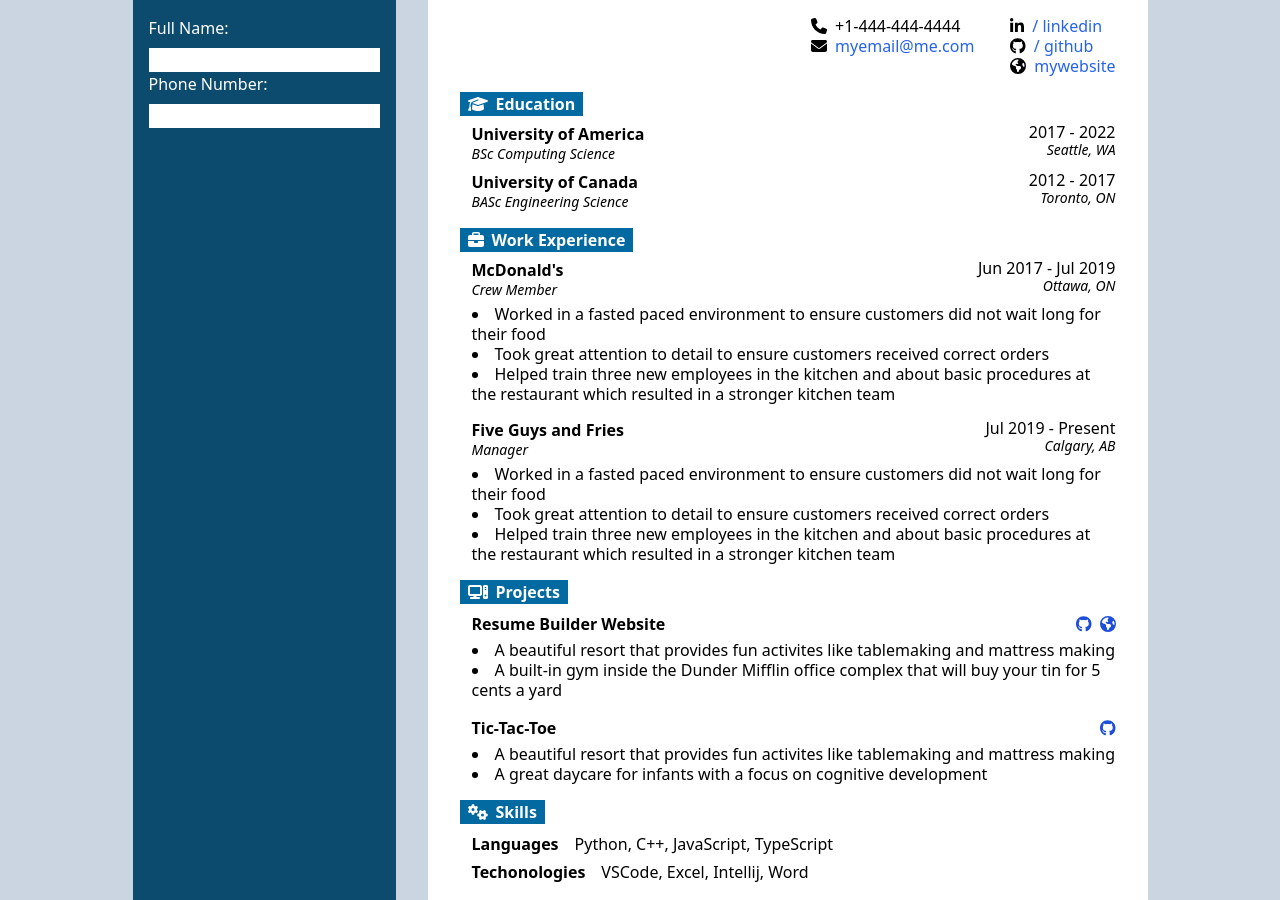
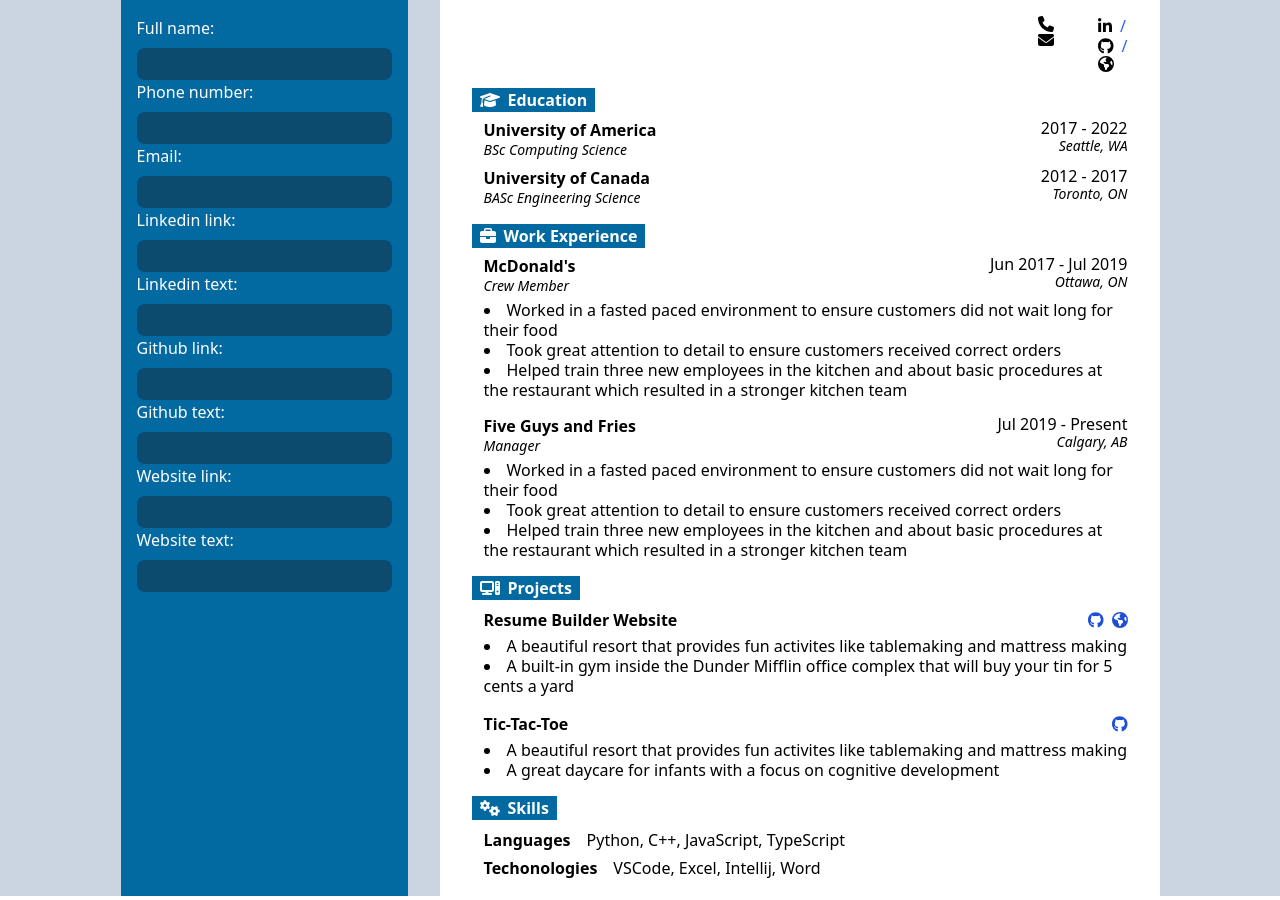
Before and after one commit to Blastose/resume-builder, a React (Create React App) app: page / in a window 1280 px wide. Built offline with nearby package versions, Linux system fonts and the light colour scheme.

Commit message:
Split nested properties into non-nested for PersonalInfo

```diff
--- a/src/components/cv-output/cv-layout.tsx
+++ b/src/components/cv-output/cv-layout.tsx
@@ -28,14 +28,34 @@ class CVLayout extends React.Component<{}, CVState> {
   render() {
     return (
       <div className="flex flex-col md:flex-row gap-8">
-        <div className="bg-sky-900 p-4">
+        <div className="bg-sky-700 p-4">
           <PersonalInfoInput
             personalInfo={this.state.personalInfo}
             onChangeFunction={this.onChange}
           />
         </div>
         <div className="bg-white h-min py-4 px-8 flex flex-col gap-4 w-[720px]">
-          <CVPersonalInfo {...this.state.personalInfo} />
+          <CVPersonalInfo
+            fullName={this.state.personalInfo.fullName}
+            links={{
+              linkedin: {
+                href: this.state.personalInfo.linkedinHref,
+                text: this.state.personalInfo.linkedinText,
+              },
+              github: {
+                href: this.state.personalInfo.githubHref,
+                text: this.state.personalInfo.githubText,
+              },
+              website: {
+                href: this.state.personalInfo.websiteHref,
+                text: this.state.personalInfo.websiteText,
+              },
+            }}
+            contactInfo={{
+              phoneNumber: this.state.personalInfo.phoneNumber,
+              email: this.state.personalInfo.email,
+            }}
+          />
           <CVEducation />
           <CVExperience />
           <CVProject />
--- a/src/components/personal-info/cv-personal-info.tsx
+++ b/src/components/personal-info/cv-personal-info.tsx
@@ -10,13 +10,22 @@ class CVPersonalInfo extends React.Component<PersonalInfoInterface, {}> {
         <FullName fullname={this.props.fullName} />
         <MiscInfo
           links={{
-            linkedin: { href: "https://www.google.com", text: "linkedin" },
-            github: { href: "https://www.google.com", text: "github" },
-            website: { href: "https://www.google.com", text: "mywebsite" },
+            linkedin: {
+              href: this.props.links.linkedin.href,
+              text: this.props.links.linkedin.text,
+            },
+            github: {
+              href: this.props.links.github.href,
+              text: this.props.links.github.text,
+            },
+            website: {
+              href: this.props.links.website.href,
+              text: this.props.links.website.text,
+            },
           }}
           contactInfo={{
-            phoneNumber: "+1-444-444-4444",
-            email: "myemail@me.com",
+            phoneNumber: this.props.contactInfo.phoneNumber,
+            email: this.props.contactInfo.email,
           }}
         />
       </div>
--- a/src/components/personal-info/personal-info-input.tsx
+++ b/src/components/personal-info/personal-info-input.tsx
@@ -13,19 +13,69 @@ class PersonalInfoInput extends React.Component<
   render() {
     return (
       <div className="flex flex-col">
+        {/* Maybe use a loop instead of writing by hand all the inputs */}
         <InputMaker
           inputId="fullName"
-          labelText="Full Name:"
+          labelText="Full name:"
           inputValue={this.props.personalInfo.fullName}
           onChangeFunction={this.props.onChangeFunction}
           name="fullName" // This corresponds to the personalInfo.fullName key; not sure if there's a better way to get/use the key name
         />
         <InputMaker
           inputId="phoneNumber"
-          labelText="Phone Number:"
-          inputValue={this.props.personalInfo.contactInfo.phoneNumber}
+          labelText="Phone number:"
+          inputValue={this.props.personalInfo.phoneNumber}
           onChangeFunction={this.props.onChangeFunction}
-          name=""
+          name="phoneNumber"
+        />
+        <InputMaker
+          inputId="email"
+          labelText="Email:"
+          inputValue={this.props.personalInfo.email}
+          onChangeFunction={this.props.onChangeFunction}
+          name="email"
+        />
+        <InputMaker
+          inputId="linkedinHref"
+          labelText="Linkedin link:"
+          inputValue={this.props.personalInfo.linkedinHref}
+          onChangeFunction={this.props.onChangeFunction}
+          name="linkedinHref"
+        />
+        <InputMaker
+          inputId="linkedinText"
+          labelText="Linkedin text:"
+          inputValue={this.props.personalInfo.linkedinText}
+          onChangeFunction={this.props.onChangeFunction}
+          name="linkedinText"
+        />
+        <InputMaker
+          inputId="githubHref"
+          labelText="Github link:"
+          inputValue={this.props.personalInfo.githubHref}
+          onChangeFunction={this.props.onChangeFunction}
+          name="githubHref"
+        />
+        <InputMaker
+          inputId="githubText"
+          labelText="Github text:"
+          inputValue={this.props.personalInfo.githubText}
+          onChangeFunction={this.props.onChangeFunction}
+          name="githubText"
+        />
+        <InputMaker
+          inputId="websiteHref"
+          labelText="Website link:"
+          inputValue={this.props.personalInfo.websiteHref}
+          onChangeFunction={this.props.onChangeFunction}
+          name="websiteHref"
+        />
+        <InputMaker
+          inputId="websiteText"
+          labelText="Website text:"
+          inputValue={this.props.personalInfo.websiteText}
+          onChangeFunction={this.props.onChangeFunction}
+          name="websiteText"
         />
       </div>
     );
--- a/src/components/personal-info/personal-info.ts
+++ b/src/components/personal-info/personal-info.ts
@@ -1,37 +1,24 @@
-import Link from "../interfaces/link";
-
 class PersonalInfo {
   fullName: string;
-  links: {
-    linkedin: Link;
-    github: Link;
-    website: Link;
-  };
-  contactInfo: {
-    phoneNumber: string;
-    email: string;
-  };
+  linkedinHref: string;
+  linkedinText: string;
+  githubHref: string;
+  githubText: string;
+  websiteHref: string;
+  websiteText: string;
+  phoneNumber: string;
+  email: string;
 
   constructor() {
     this.fullName = "";
-    this.links = {
-      linkedin: {
-        href: "",
-        text: "",
-      },
-      github: {
-        href: "",
-        text: "",
-      },
-      website: {
-        href: "",
-        text: "",
-      },
-    };
-    this.contactInfo = {
-      phoneNumber: "",
-      email: "",
-    };
+    this.linkedinHref = "";
+    this.linkedinText = "";
+    this.githubHref = "";
+    this.githubText = "";
+    this.websiteHref = "";
+    this.websiteText = "";
+    this.phoneNumber = "";
+    this.email = "";
   }
 }
 
--- a/src/components/util/input-maker.tsx
+++ b/src/components/util/input-maker.tsx
@@ -7,10 +7,11 @@ function InputMaker(props: InputInterface & { name: string }) {
         {props.labelText}
       </label>
       <input
+        className="py-1 px-3 w-full rounded-lg text-white bg-sky-900 focus:border-blue-500 focus:ring-blue-500"
         type="text"
         id={props.inputId}
         value={props.inputValue}
-        onChange={(event) => props.onChangeFunction(event, "fullName")}
+        onChange={(event) => props.onChangeFunction(event, props.name)}
       />
     </div>
   );
```
